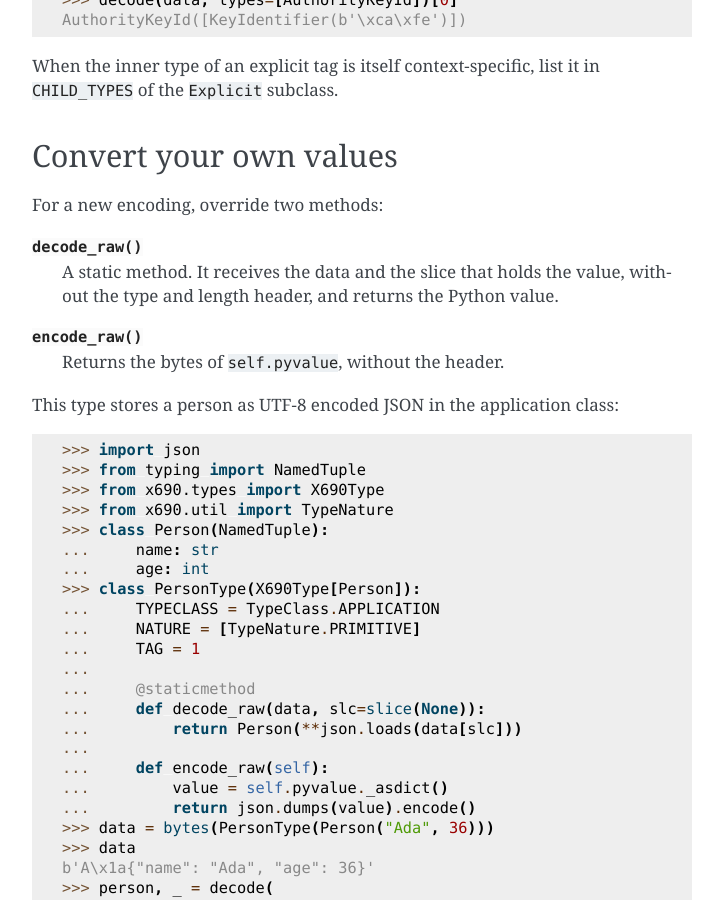
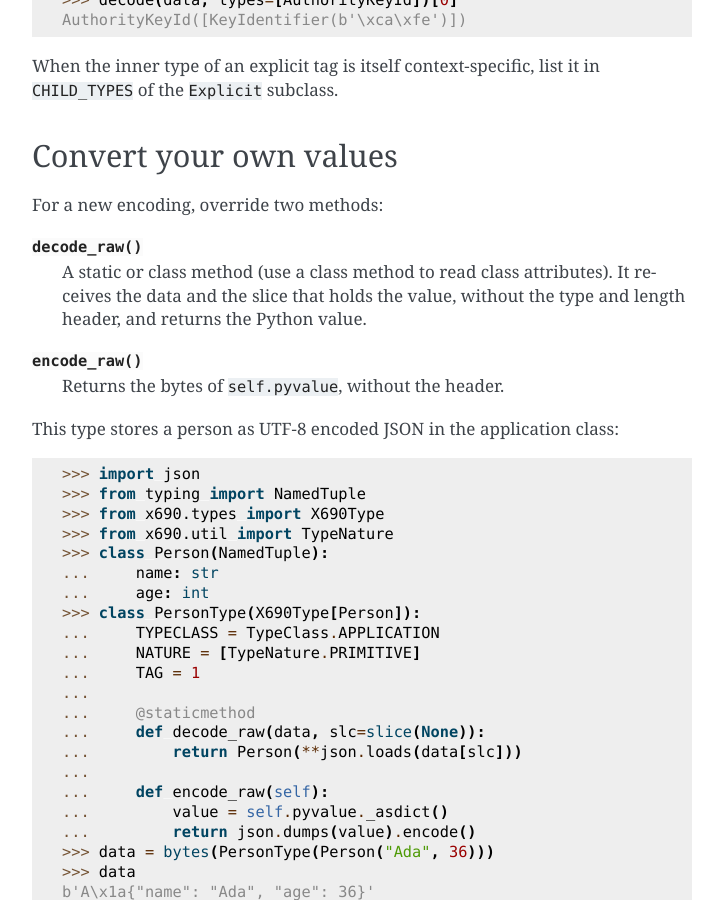
Before and after one commit to exhuma/x690, a Sphinx documentation site: the page built from docs/custom-types.rst, in a window 1280 px wide and 900 px high, scrolled down 3713 px. Shown: the whole window, without its empty margins (388-1111 px from the left). Built offline with Sphinx 7.4.7, drawn with Linux system fonts in a browser that asks for light colours.

```diff
--- a/docs/custom-types.rst
+++ b/docs/custom-types.rst
@@ -185,8 +185,9 @@ Convert your own values
 For a new encoding, override two methods:
 
 :meth:`~x690.types.X690Type.decode_raw`
-   A static method. It receives the data and the slice that holds the value,
-   without the type and length header, and returns the Python value.
+   A static or class method (use a class method to read class attributes).
+   It receives the data and the slice that holds the value, without the
+   type and length header, and returns the Python value.
 
 :meth:`~x690.types.X690Type.encode_raw`
    Returns the bytes of ``self.pyvalue``, without the header.
```
Also changed, not shown: 1 other file.
